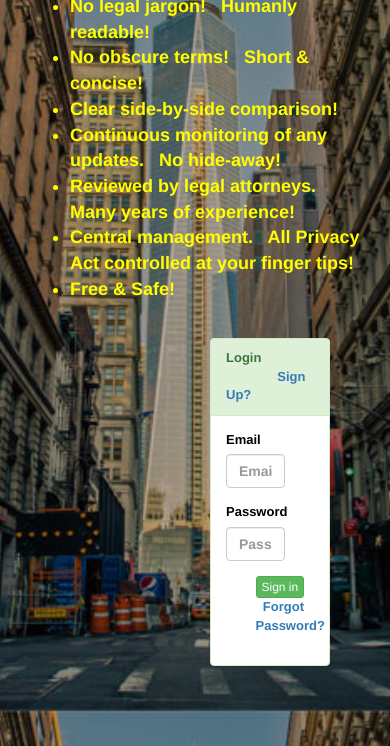
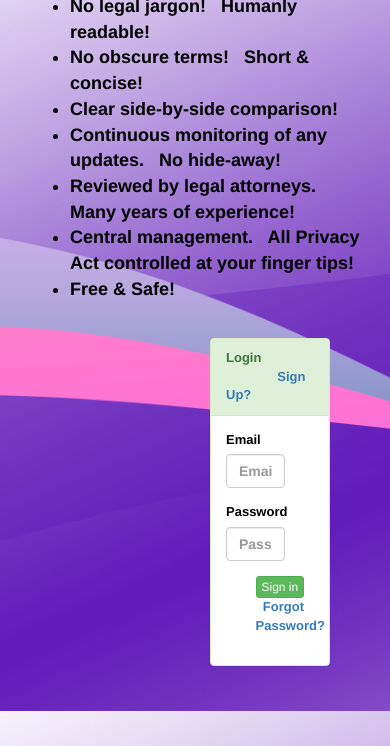
Before and after one commit to privacyhub/privacyhub.github.io, a plain HTML site: page index.html in a window 390 px wide. Shown: the part 133-879 px from the top of the page. Drawn offline with nearby package versions, Linux system fonts and the light colour scheme.

Commit message:
changed mobile bg too

```diff
--- a/responsive-full-background-image.css
+++ b/responsive-full-background-image.css
@@ -33,7 +33,7 @@ body {
   body {
     /* The file size of this background image is 93% smaller
      * to improve page load speed on mobile internet connections */
-    background-image: url(images/background-photo-mobile-devices.jpg);
+    background-image: url(images/privacyHub_splash_bg.jpg);
   }
 }
 
@@ -50,7 +50,7 @@ body {
 .jumbotron {
   background-color: transparent;
   font-weight: bold;
-  color: yellow;
+  color: black;
   font-size: large;
 }
 
```
